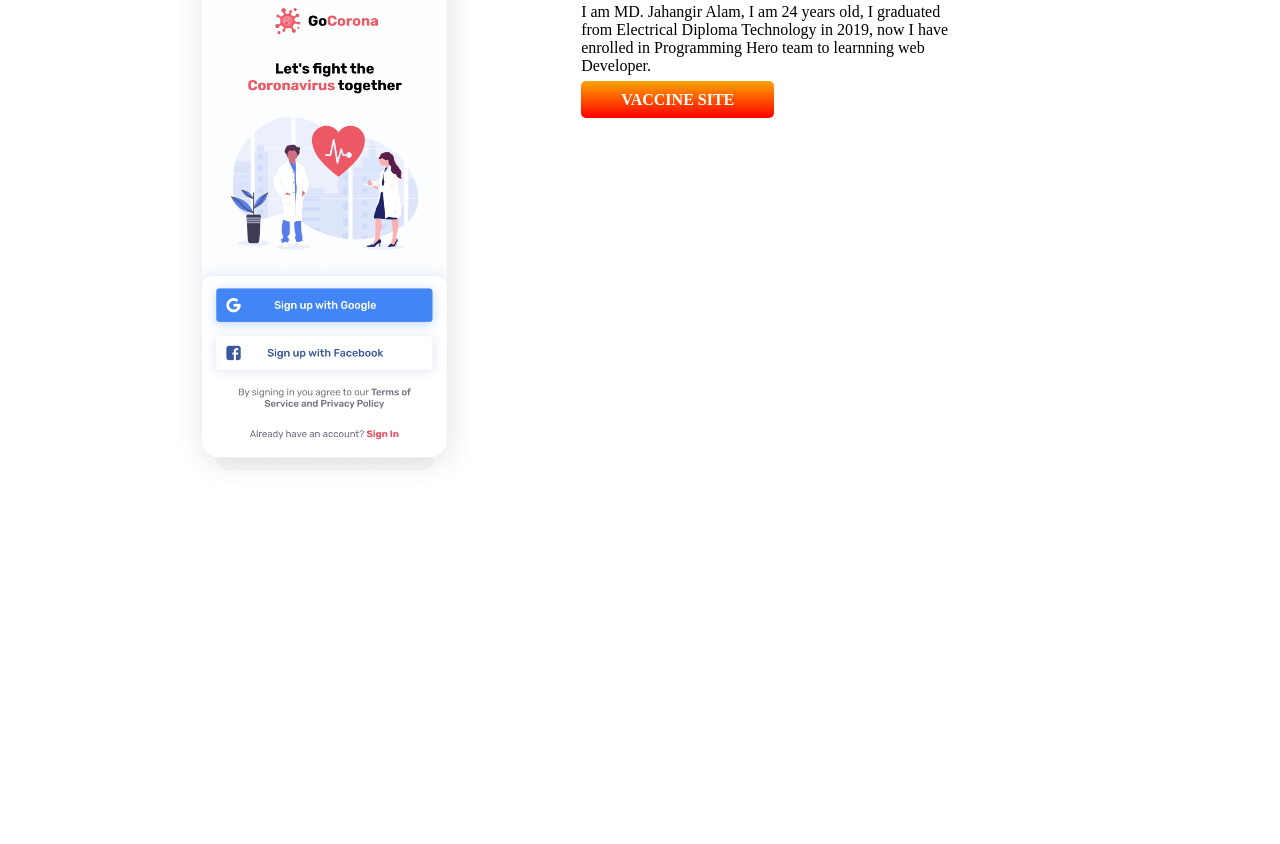
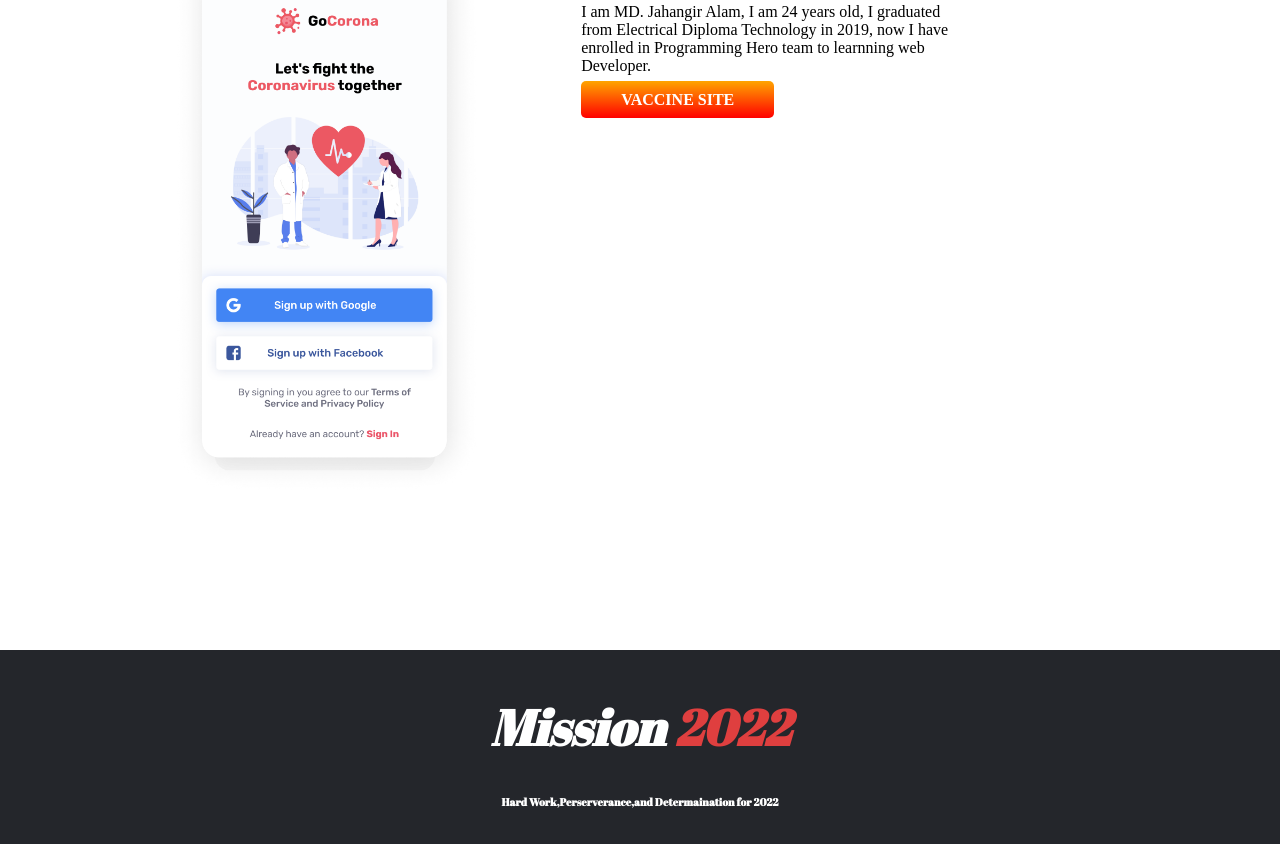
Before and after one commit to Jahangir506/assignment-mission-2022, a plain HTML site: page index.html in a window 1280 px wide. Shown: the part 2643-3487 px from the top of the page. Before the commit the page ends 3293 px from the top, so only its background shows below. Drawn offline with Linux system fonts and the light colour scheme.

Commit message:
footer update

```diff
--- a/index.html
+++ b/index.html
@@ -96,5 +96,11 @@
                     <a class="link-button" target="_link" href="https://surokkha.gov.bd/">VACCINE SITE</a>
                 </div>
         </section>
+        <footer class="foter-all">
+           <div id="footer-center">
+                <h1> <span id="white-1">Mission</span> <span class="red-color">2022</span></h1>
+                <h6> <span id="white-2">Hard Work,Perserverance,and Determaination for 2022</span></h6>
+           </div>
+        </footer>
 </body>
 </html>
--- a/style.css
+++ b/style.css
@@ -102,3 +102,32 @@ h3{
         border-image-slice: linear-gradient(blue, cyan);
         border-image-slice: 1;
 }
+.foter-all{
+    text-align: center;
+    display: block;
+    padding: 70px 0%;
+}
+#footer-center{
+    text-align: center;
+    background-color: #24262b;
+    padding: 10px;
+    margin: 0%;
+
+}
+.red-color{
+    color: rgb(223, 63, 63);
+      font-style: italic;
+}
+#white-1{
+    color: white;
+    font-style: italic;
+}
+#white-2{
+    color: white;
+}
+
+.foter-all{
+    margin: 0%;
+    padding: 0%;
+    box-sizing: border-box;
+}
```
